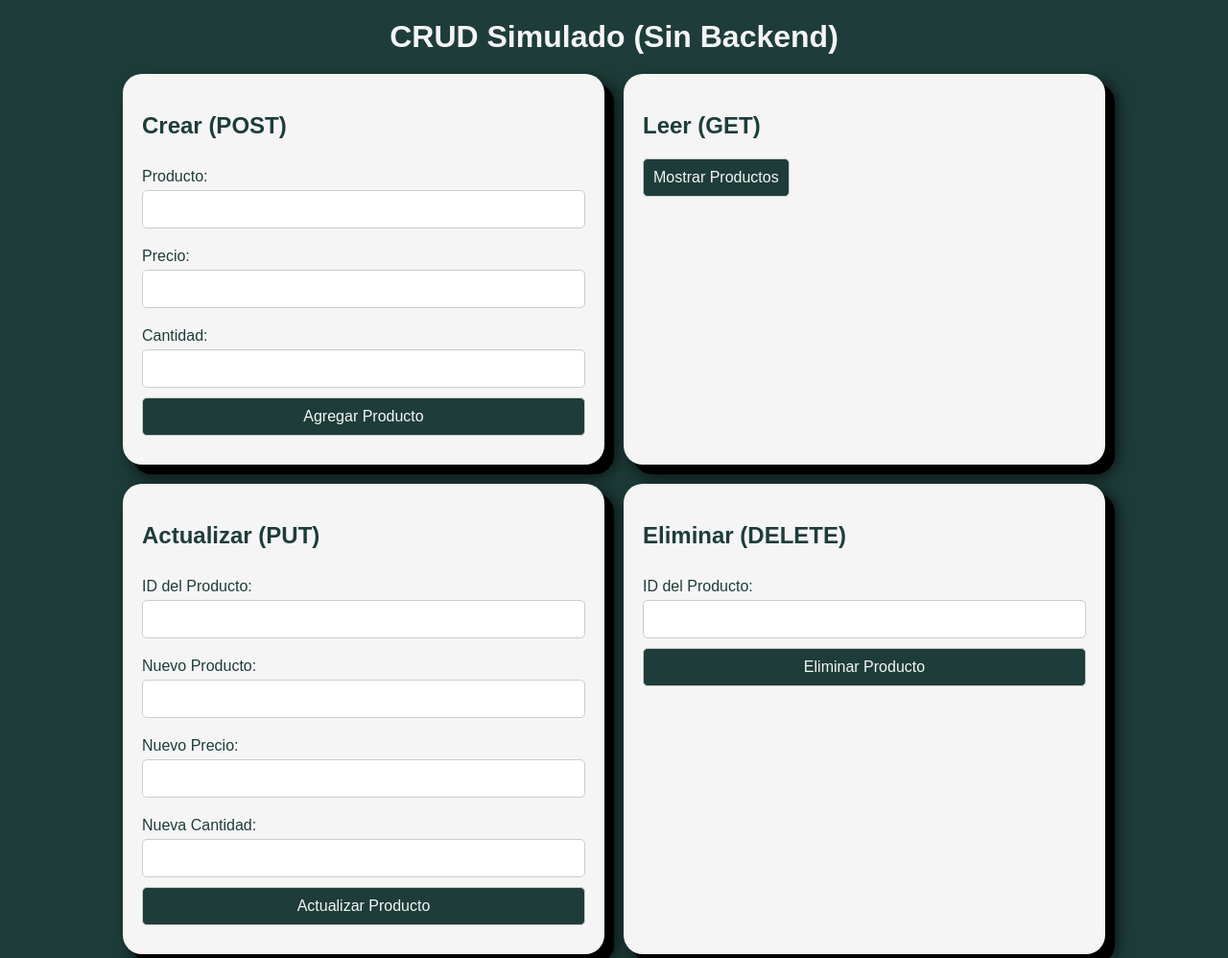
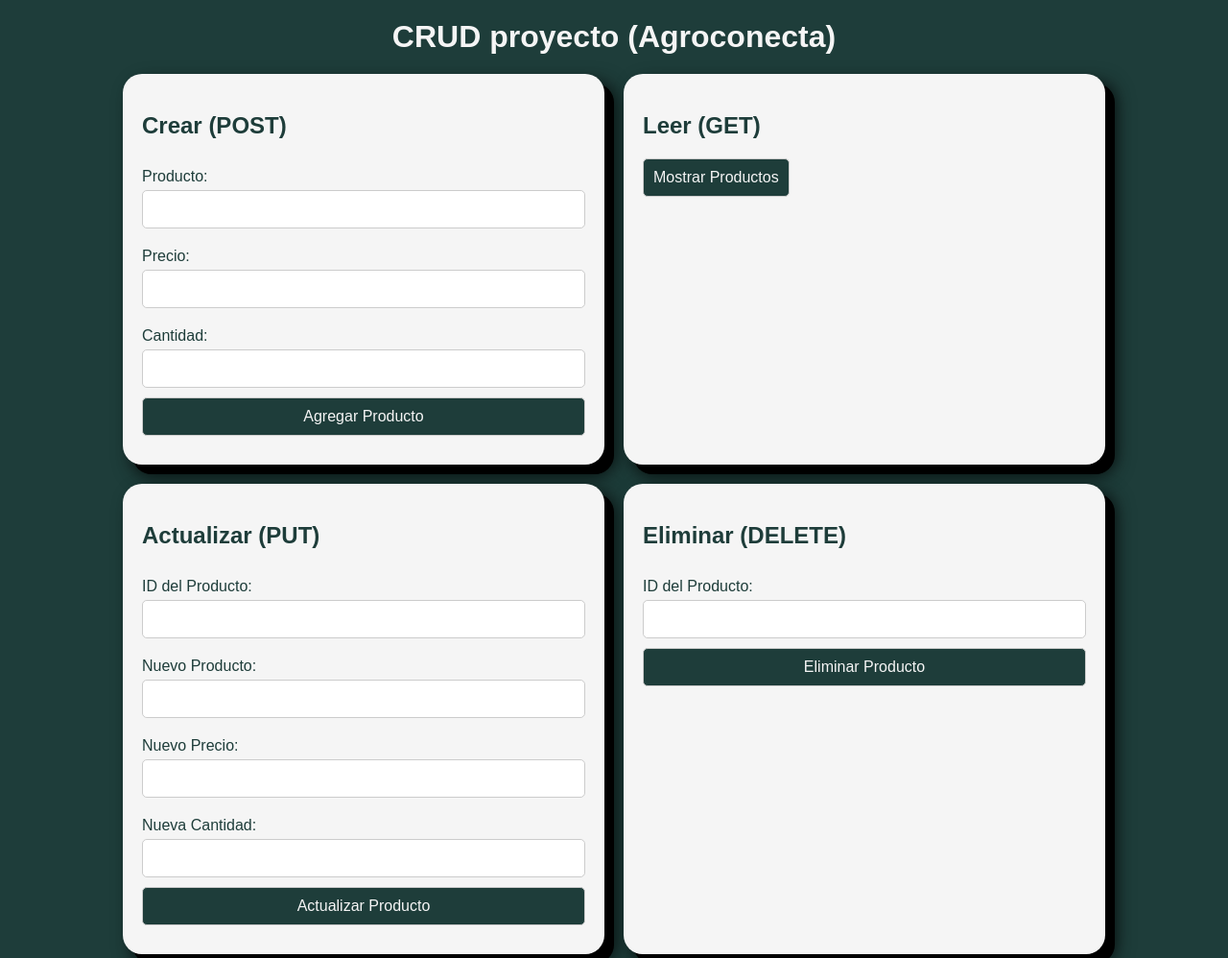
Before and after one commit to ScissorSevens/Proyecto_Reto_Frontend, a plain HTML site: page frontend/index.html in a window 1280 px wide. Shown: the top 998 px of the page at 96% size. Drawn offline with Linux system fonts and the light colour scheme.

Commit message:
cammbios en el nombre

```diff
--- a/frontend/index.html
+++ b/frontend/index.html
@@ -8,7 +8,7 @@
     <script src="index.js"></script>
 </head>
 <body>
-    <h1>CRUD Simulado (Sin Backend)</h1>
+    <h1>CRUD proyecto (Agroconecta)</h1>
     <div class="form-container">
         <!-- Crear -->
         <div class="form-box">
```
